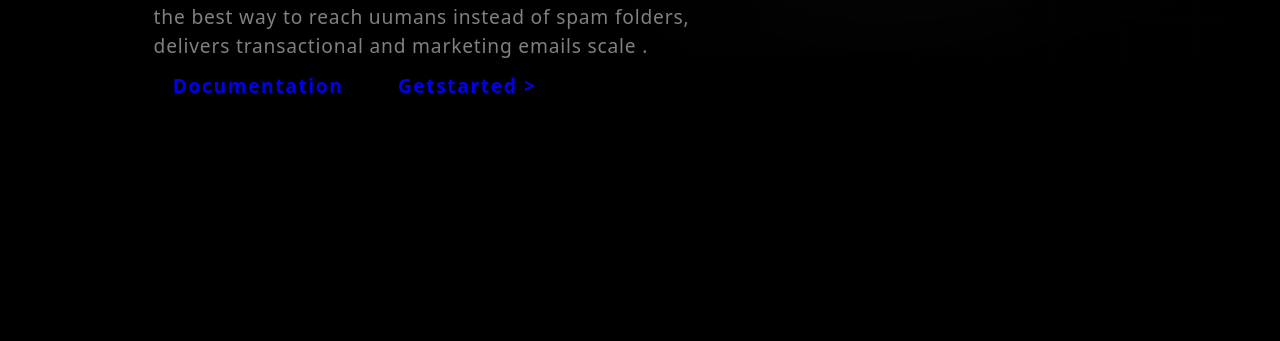
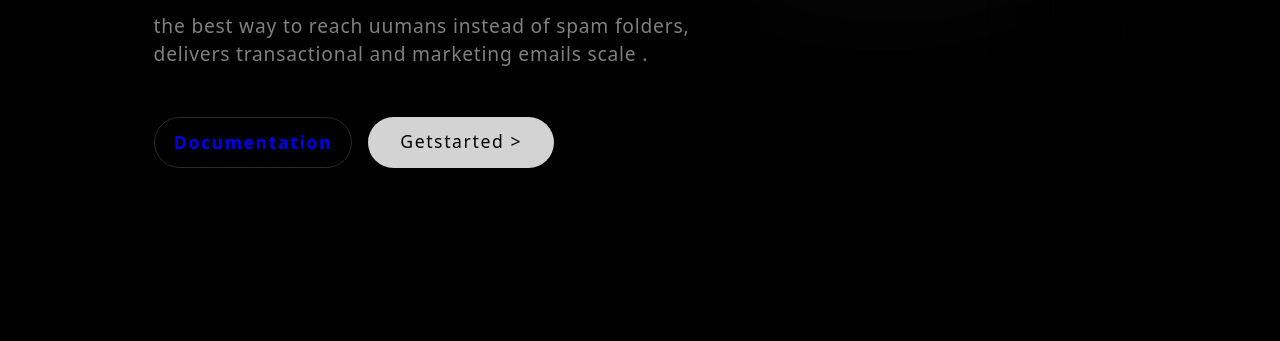
Before and after one commit to Mrpatra013/3D_HERO_PAGE, a plain HTML site: page index.html in a window 1280 px wide. Shown: the part 459-800 px from the top of the page. Drawn offline with Linux system fonts and the light colour scheme.

Commit message:
completed the content box

```diff
--- a/index.html
+++ b/index.html
@@ -41,7 +41,7 @@
 
           <div class="buttons">
             <a href="#" class="btn-get-started">Documentation</a>
-            <a href="#" class="btn-get-started">Getstarted &gt;</a>
+            <a href="#" class="btn-signing-main">Getstarted &gt;</a>
           </div>
 
       </div>
--- a/style.css
+++ b/style.css
@@ -99,7 +99,7 @@ main{
   display: flex;
   flex-direction: column;
   justify-content: center;
-  min-height: calc(90vh - 10rem);
+  min-height: calc(90vh - 6rem);
 }
 
 .content{
@@ -159,14 +159,36 @@ main{
 .buttons {
   display: flex;
   gap: 1rem;
+  margin-top: 3rem;
 }
 
 .btn-get-started{
   text-decoration: none;
   border: 1px solid #2a2a2a;
   padding: 0.7rem 1.2rem;
-  border: 50px;
-  font-size: 1.2rem;
+  border-radius: 50px;
+  font-size: 1.1rem;
   letter-spacing: 0.1rem;
   font-weight: 600;
+  transition: background-color 0.2s ease;
 }
+
+.btn-get-started:hover{
+  background-color: #1a1a1a;
+}
+
+.btn-signing-main{
+  text-decoration: none;
+  background-color: lightgray;
+  color: black;
+  padding: .7rem 2rem;
+  border-radius: 50px;
+  font-size: 1.1rem;
+  font-weight: 500;
+  letter-spacing: 0.1rem;
+  transition: background-color 0.2s ease;
+}
+
+.btn-signing-main:hover{
+  background-color: gray;
+}
```
